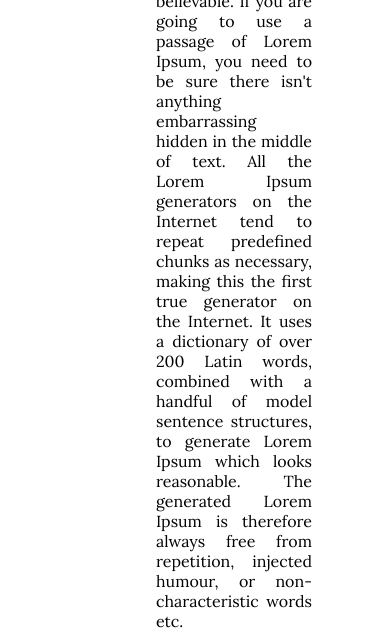
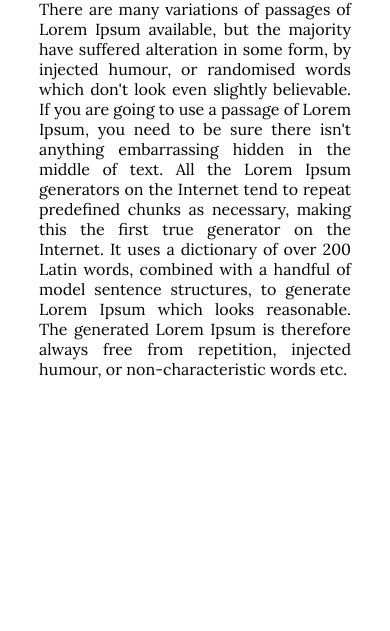
Before and after one commit to gkamtzir/personal-website, a plain HTML site: page index.html in a window 390 px wide. Shown: the part 385-1016 px from the top of the page. After the commit the page ends 844 px from the top, so only its background shows below. Drawn offline with nearby package versions, Linux system fonts and the light colour scheme; files that its build step writes are made by us from their sources.

Commit message:
Added responsive styles.

```diff
--- a/styles/main.scss
+++ b/styles/main.scss
@@ -73,3 +73,20 @@ body {
         }
     }
 }
+
+@media only screen and (max-width: 665px) {
+    .main-content{
+        .about-me {
+            flex-direction: column;
+            align-items: center;
+
+            .image-section {
+                width: 40%;
+            }
+
+            .summary-section {
+                width: 80%;
+            }
+        }
+    }
+}
```
